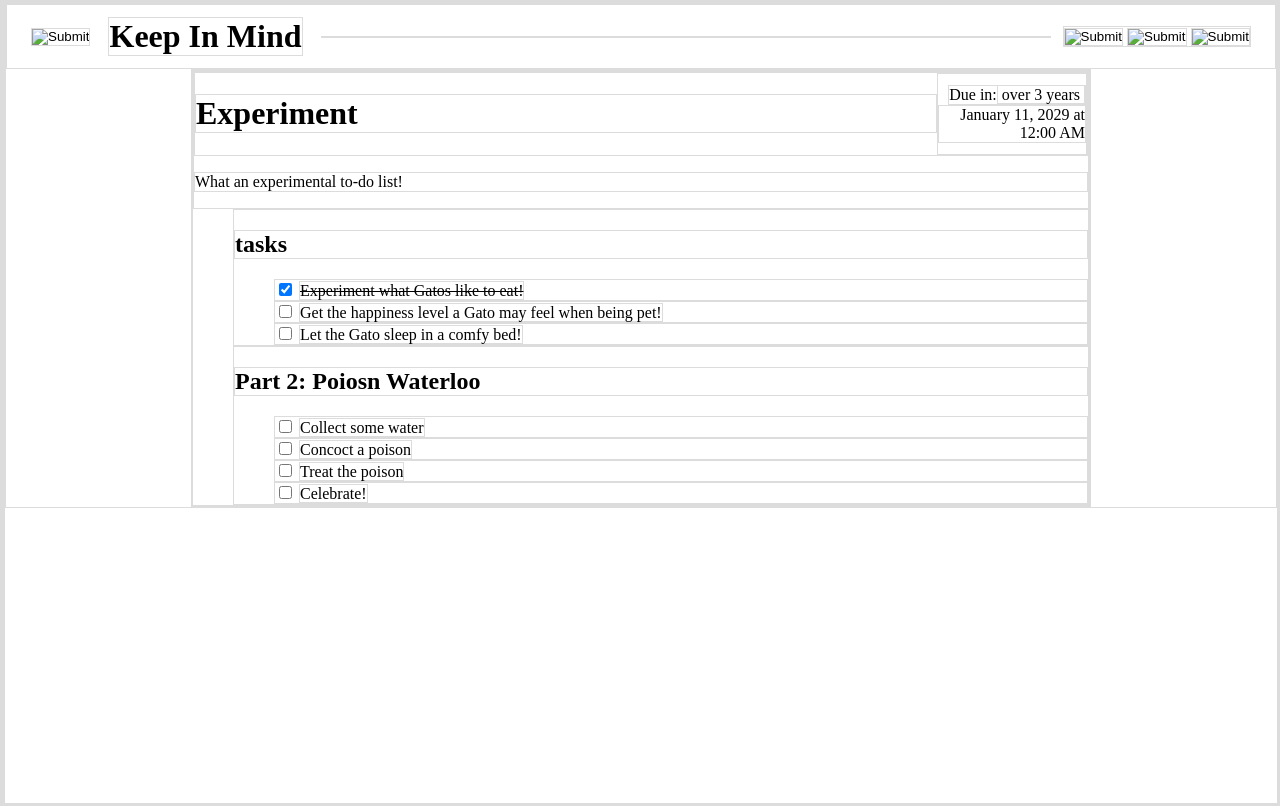
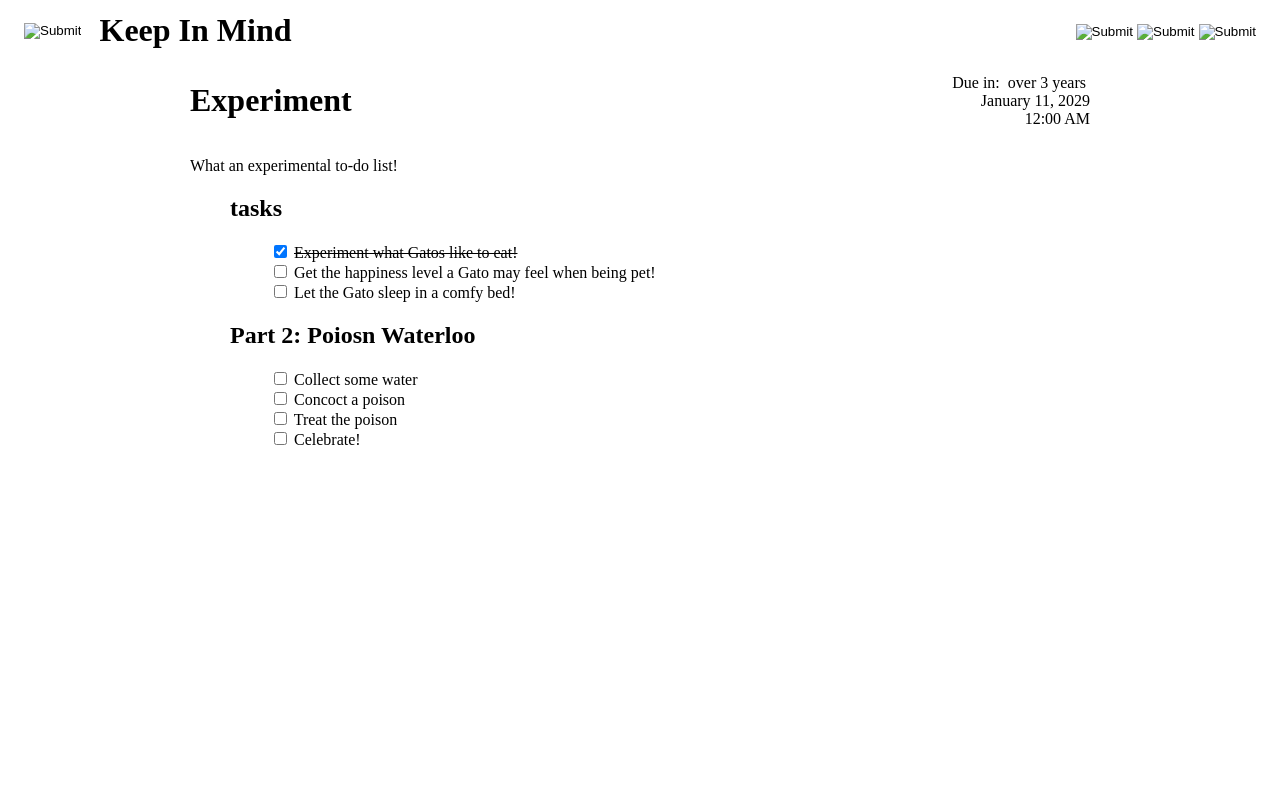
Before and after one commit to AidanPaoloBelmonte/todo-list, a website built with webpack: page src/index.html in a window 1280 px wide. Built offline with nearby package versions, Linux system fonts and the light colour scheme.

Commit message:
Separated duedate between date and time by line break and made due section fit content

```diff
--- a/src/scripts/display.js
+++ b/src/scripts/display.js
@@ -27,8 +27,9 @@ function generateTaskListDisplay(taskList) {
   newList.querySelector("#due-remain > span").textContent =
     taskList.getRemainingTime();
 
-  newList.querySelector("#duedate").textContent =
-    taskList.getFormattedDueDate();
+  newList.querySelector("#duedate").textContent = taskList
+    .getFormattedDueDate()
+    .replace(" at ", "\r\n");
 
   newList.querySelector("#overview > p").textContent = taskList.desc;
 
--- a/src/styles/style.css
+++ b/src/styles/style.css
@@ -1,7 +1,7 @@
 * {
     box-sizing: border-box;
 
-    border: 1px solid gainsboro;
+    /*border: 1px solid gainsboro;*/
 }
 
 body {
@@ -94,12 +94,10 @@ body {
 }
 
 #due {
-    flex: 0 150px;
-
     display: flex;
     flex-direction: column;
     justify-content: center;
-    align-items: center;
+    align-items: flex-end;
 
     text-align: right;
 }
@@ -109,7 +107,12 @@ body {
 
     span {
         padding: 0px 4px;
+        margin-left: 4px;
     }
+}
+
+#duedate {
+    white-space: pre;
 }
 
 .task-group,
```
